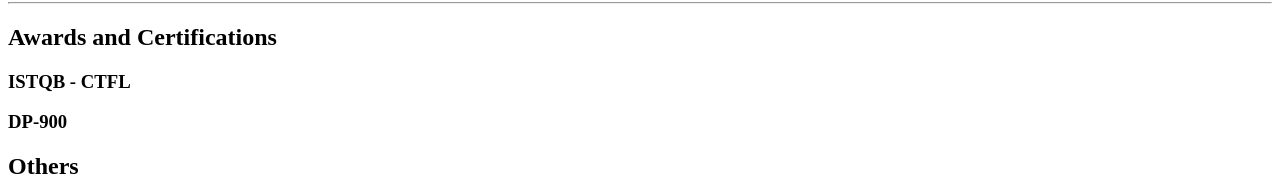
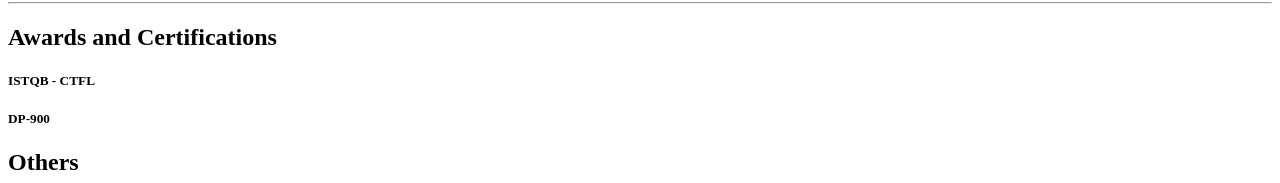
Before and after one commit to SechiKurra/capstoneProject01, a plain HTML site: page index.html in a window 1280 px wide. Shown: the part 1041-1224 px from the top of the page. Drawn offline with Linux system fonts and the light colour scheme.

Commit message:
changed size of certificates

```diff
--- a/index.html
+++ b/index.html
@@ -39,8 +39,8 @@
     <hr/ >
 
     <h2>Awards and Certifications</h2>
-      <h3>ISTQB - CTFL</h3>
-      <h3>DP-900</h3>
+      <h5>ISTQB - CTFL</h5>
+      <h5>DP-900</h5>
 
     <h2>Others</h2>
     <ul>
```
